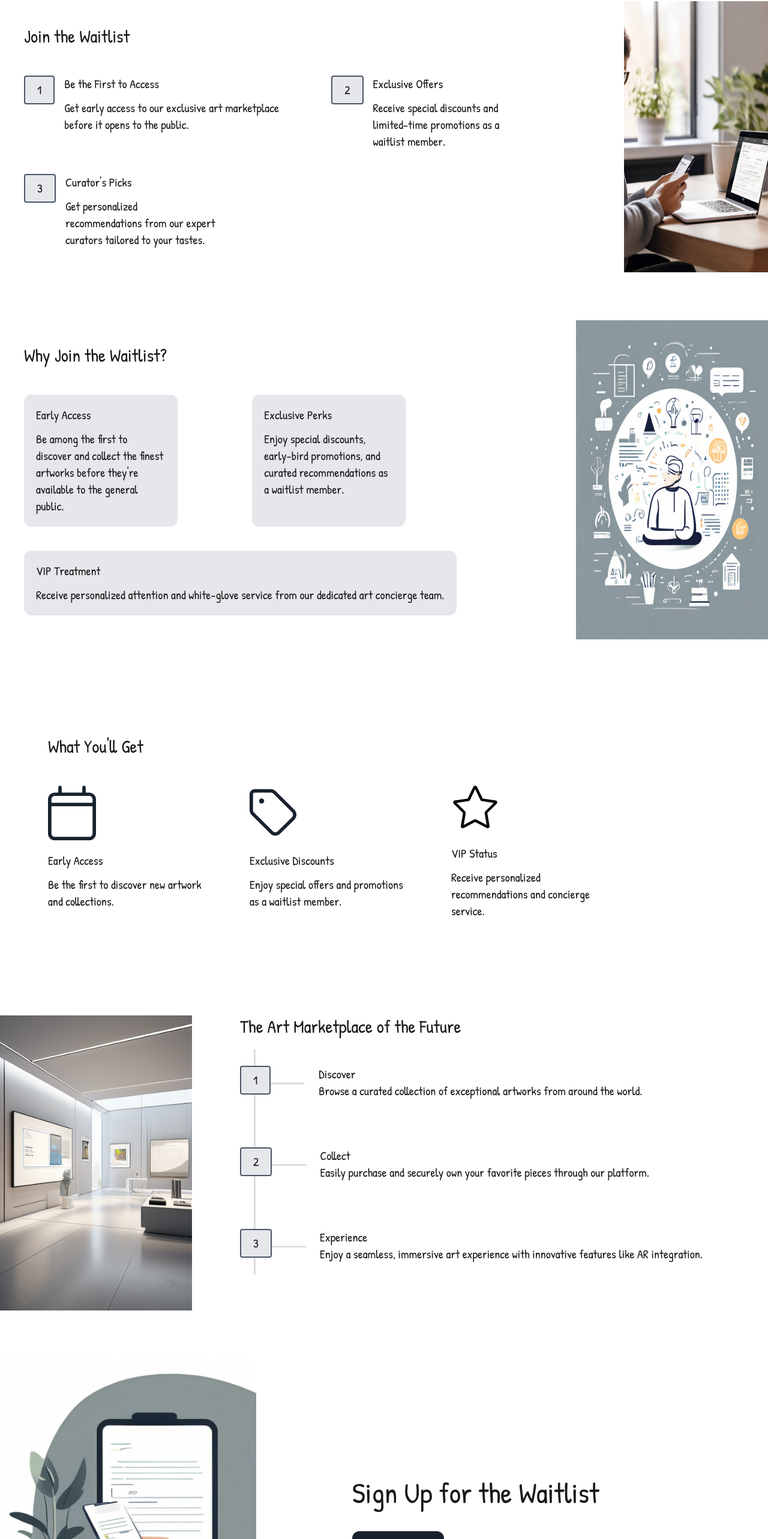
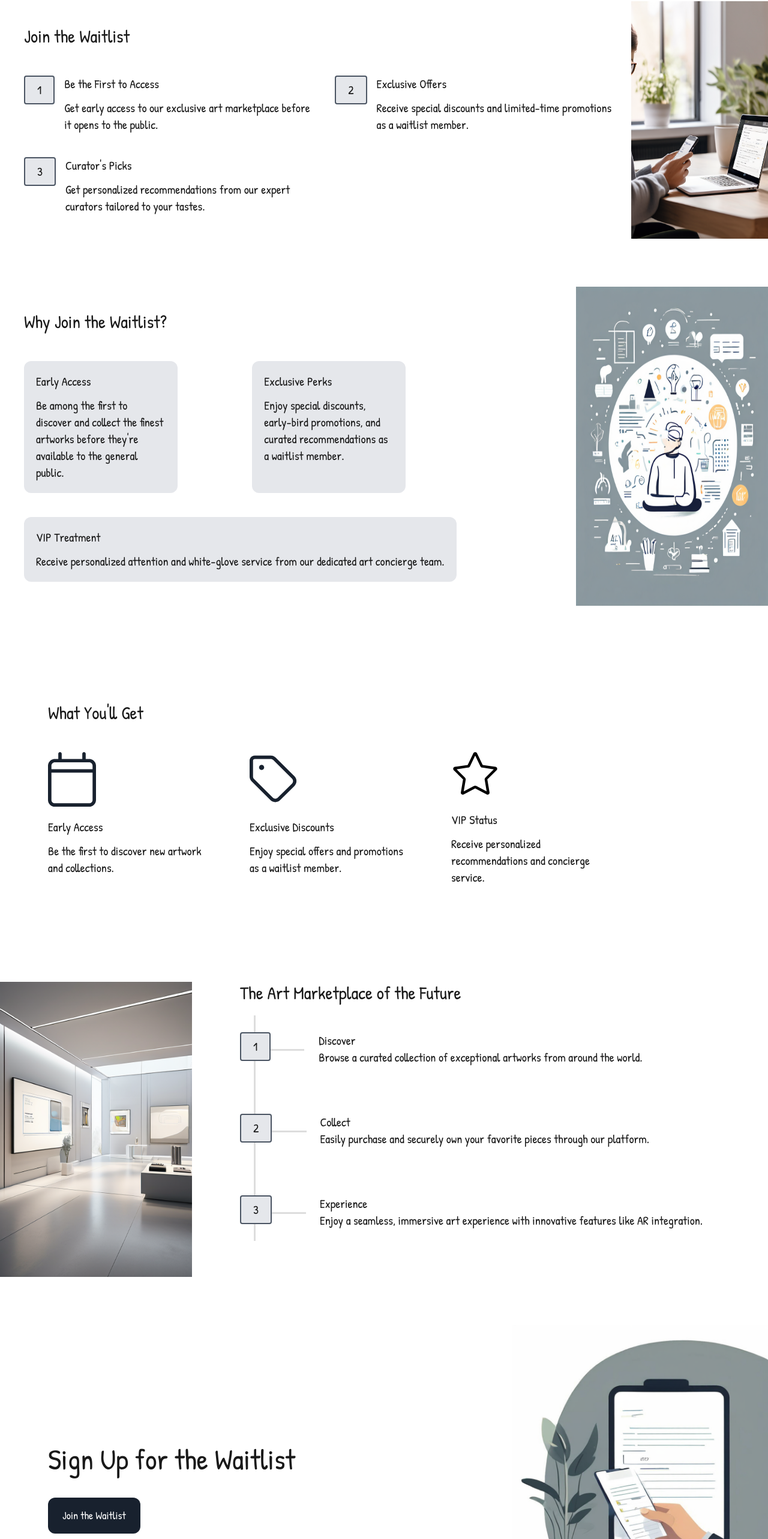
Before and after one commit to Goketech/Artful-web, a Next.js app: page / in a window 1280 px wide. Shown: the part 1270-3836 px from the top of the page at 60% size. Built offline with nearby package versions, Linux system fonts and the light colour scheme; a web font is replaced by a local one.

Commit message:
change layout

```diff
--- a/components/Contact.tsx
+++ b/components/Contact.tsx
@@ -3,7 +3,7 @@ import Link from 'next/link';
 
 const Contact = () => {
   return (
-    <div className="flex gap-40 p-10 md:p-0 mt-5 md:mt-20">
+    <div className="flex gap-40 p-10 md:p-0 mt-5 md:mt-0">
         <div className='hidden md:block w-1/3'>
             <Image src="/contact.jpg" alt="contact" width={800} height={400} />
         </div>
--- a/components/Join.tsx
+++ b/components/Join.tsx
@@ -6,21 +6,21 @@ const Join = () => {
             <div className="p-10 pr-4">
                 <h2 className="text-3xl mb-12">Join the Waitlist</h2>
                 <div className="grid grid-cols-2 text-xl gap-10">
-                    <div className="flex gap-4 max-w-80s">
+                    <div className="flex gap-4">
                         <div className="px-2 py-1 md:px-5 md:py-2 border-2 border-gray-600 self-start bg-gray-200 rounded">1</div>
                         <div>
                             <p className="mb-3">Be the First to Access</p>
                             <span>Get early access to our exclusive art marketplace before it opens to the public.</span>
                         </div>
                     </div>
-                    <div className="flex gap-4 max-w-80">
+                    <div className="flex gap-4">
                         <div className="px-2 py-1 md:px-5 md:py-2 border-2 border-gray-600 self-start bg-gray-200 rounded">2</div>
                         <div>
                             <p className="mb-3">Exclusive Offers</p>
                             <span>Receive special discounts and limited-time promotions as a waitlist member.</span>
                         </div>
                     </div>
-                    <div className="flex gap-4 max-w-80">
+                    <div className="flex gap-4">
                         <div className="px-2 py-1 md:px-5 md:py-2 border-2 border-gray-600 self-start bg-gray-200 rounded">3</div>
                         <div>
                             <p className="mb-3">Curator&apos;s Picks</p>
--- a/components/Waitlist.tsx
+++ b/components/Waitlist.tsx
@@ -3,13 +3,13 @@ import Link from 'next/link';
 
 const Waitlist = () => {
   return (
-    <div className='flex gap-20 md:gap-40 mt-5 md:mt-10 md:mt-20 p-10 md:p-0'>
+    <div className='flex justify-between mt-5 md:mt-0 md:mt-20 p-10 md:p-0'>
+        <div className='flex flex-col justify-center font-patrick items-start md:p-20'>
+            <p className='text-3xl md:text-5xl mb-10'>Sign Up for the Waitlist</p>
+            <Link target="_blank" href='https://tally.so/r/nG12oO'><button className='px-6 text-white text-lg py-4 rounded-xl bg-[#18212E]'>Join the Waitlist</button></Link>
+        </div>
         <div className='hidden md:block w-1/3'>
             <Image src="/waitlist.jpg" alt="Waitlist" width={800} height={400} />
-        </div>
-        <div className='flex flex-col justify-center font-patrick items-start'>
-            <p className='text-3xl md:text-5xl mb-10'>Sign Up for the Waitlist</p>
-            <Link target="_blank" href='https://tally.so/r/nG12oO'><button className='px-6 text-white text-lg py-4 rounded-xl bg-[#18212E]'>Join the Waitlist</button></Link>
         </div>
     </div>
   )
```
